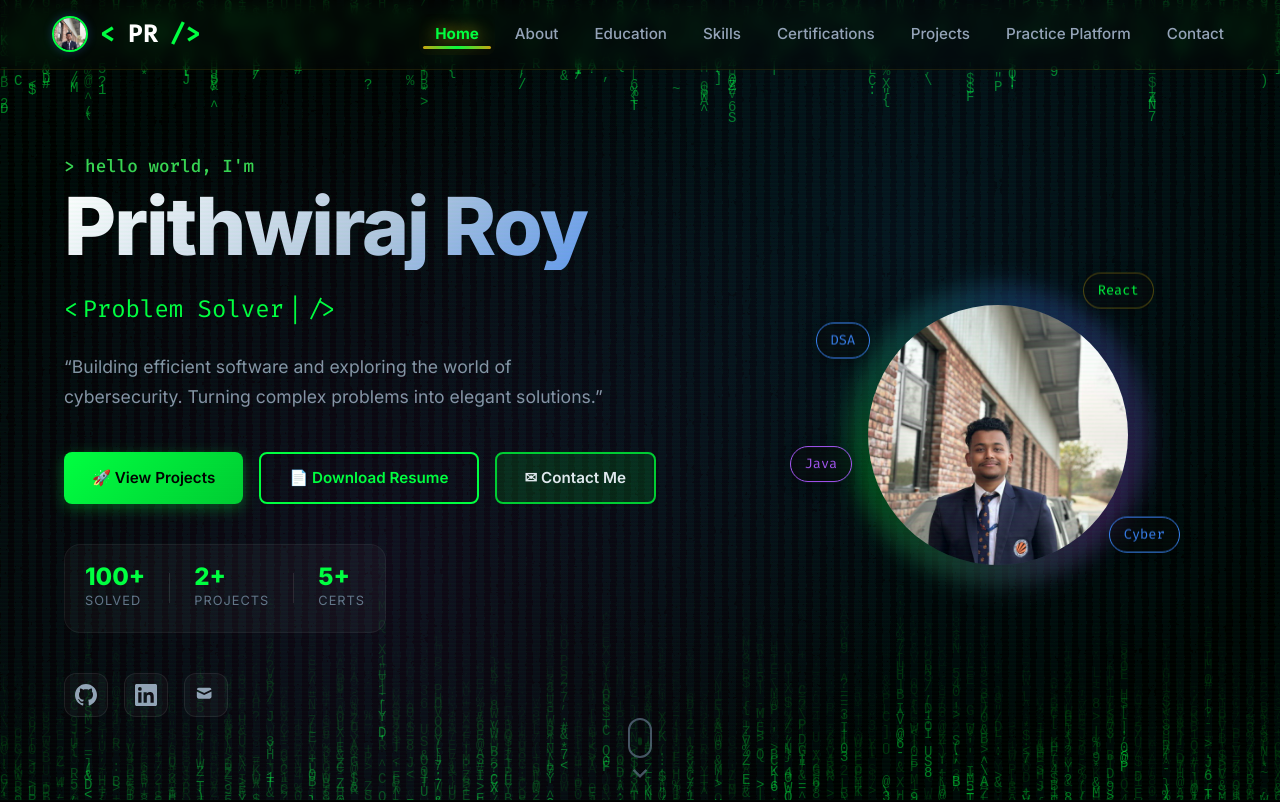
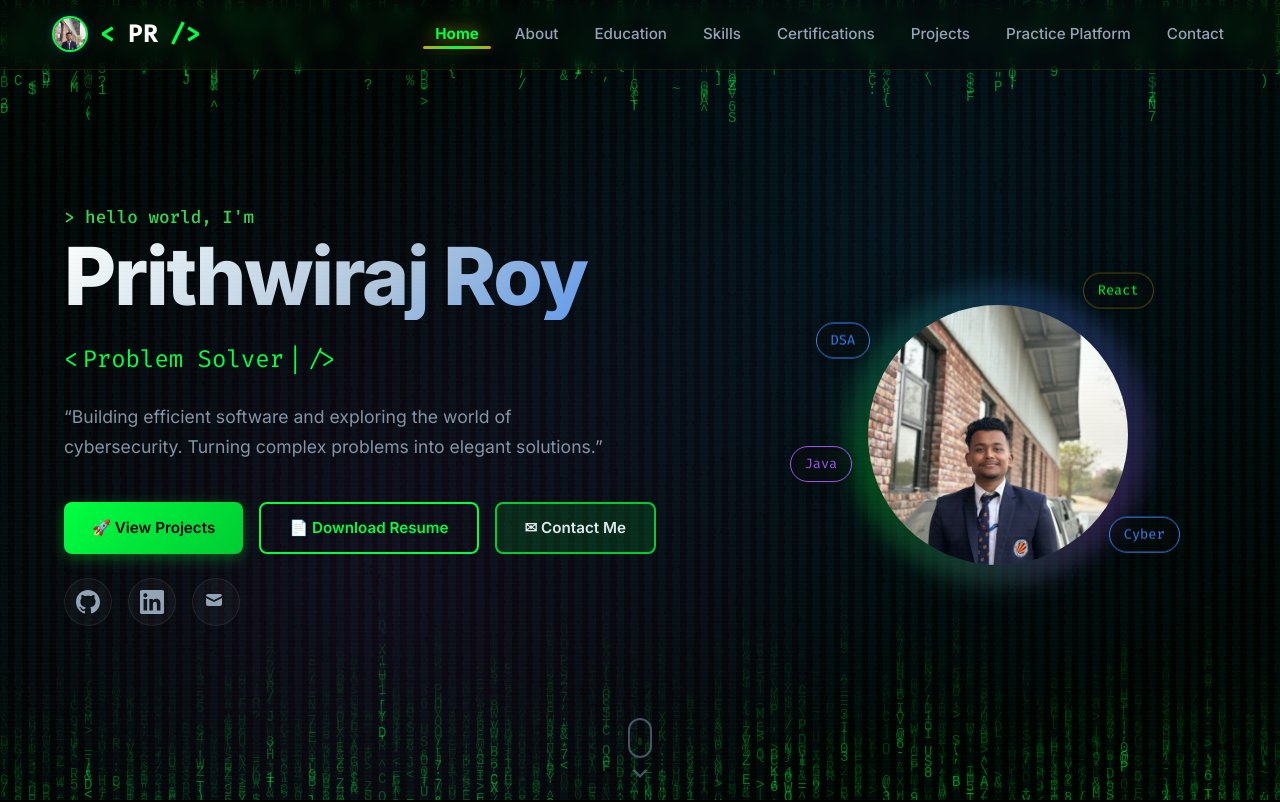
Before and after one commit to Prithwi0/protfolio, a React (Vite) app in the folder client/: page / in a window 1280 px wide. Shown: the top 802 px of the page. Built offline with nearby package versions, Linux system fonts and the light colour scheme.

Commit message:
UI: Remove stats and update social icons

```diff
--- a/client/src/components/Hero.css
+++ b/client/src/components/Hero.css
@@ -77,54 +77,19 @@
     opacity: 0.9;
 }
 
-/* Stats Section */
-.hero__stats {
+/* Actions */
+.hero__actions-container {
     display: flex;
+    flex-wrap: wrap;
     align-items: center;
     gap: 24px;
     margin-bottom: 40px;
-    padding: 20px;
-    background: rgba(255, 255, 255, 0.03);
-    backdrop-filter: blur(10px);
-    border-radius: 16px;
-    border: 1px solid rgba(255, 255, 255, 0.05);
-    width: fit-content;
-    animation: fadeInUp 1s ease-out 0.2s forwards;
-    opacity: 0;
 }
 
-.hero__stat {
-    display: flex;
-    flex-direction: column;
-    gap: 2px;
-}
-
-.hero__stat-value {
-    font-size: 1.5rem;
-    font-weight: 800;
-    color: var(--accent-primary);
-    line-height: 1;
-}
-
-.hero__stat-label {
-    font-size: 0.8rem;
-    color: var(--text-muted);
-    text-transform: uppercase;
-    letter-spacing: 1px;
-}
-
-.hero__stat-divider {
-    width: 1px;
-    height: 30px;
-    background: rgba(255, 255, 255, 0.1);
-}
-
-/* Actions */
 .hero__actions {
     display: flex;
     flex-wrap: wrap;
     gap: 16px;
-    margin-bottom: 40px;
 }
 
 /* Picture Visual & Floating Badges */
@@ -257,7 +222,6 @@
 .hero__social {
     display: flex;
     gap: 16px;
-    margin-top: 10px;
     animation: fadeInUp 1s ease-out 0.4s forwards;
     opacity: 0;
 }
@@ -266,9 +230,9 @@
     display: flex;
     align-items: center;
     justify-content: center;
-    width: 44px;
-    height: 44px;
-    border-radius: 12px;
+    width: 48px;
+    height: 48px;
+    border-radius: 50%;
     background: rgba(255, 255, 255, 0.03);
     border: 1px solid rgba(255, 255, 255, 0.08);
     color: var(--text-secondary);
--- a/client/src/components/Hero.jsx
+++ b/client/src/components/Hero.jsx
@@ -54,6 +54,7 @@
                     <p className="hero__tagline">
                         &ldquo;Building efficient software and exploring the world of cybersecurity. Turning complex problems into elegant solutions.&rdquo;
                     </p>
+                    <div className="hero__actions-container">
                         <div className="hero__actions">
                             <a href="#projects" className="btn btn-primary">
                                 🚀 View Projects
@@ -65,34 +66,17 @@
                                 ✉ Contact Me
                             </a>
                         </div>
-
-                    <div className="hero__stats">
-                        <div className="hero__stat">
-                            <span className="hero__stat-value">100+</span>
-                            <span className="hero__stat-label">Solved</span>
-                        </div>
-                        <div className="hero__stat-divider"></div>
-                        <div className="hero__stat">
-                            <span className="hero__stat-value">2+</span>
-                            <span className="hero__stat-label">Projects</span>
-                        </div>
-                        <div className="hero__stat-divider"></div>
-                        <div className="hero__stat">
-                            <span className="hero__stat-value">5+</span>
-                            <span className="hero__stat-label">Certs</span>
-                        </div>
-                    </div>
-
                         <div className="hero__social">
                             <a href="https://github.com/Prithwi0" target="_blank" rel="noopener noreferrer" className="hero__social-link" aria-label="GitHub">
-                            <svg viewBox="0 0 24 24" fill="currentColor" width="22" height="22"><path d="M12 0C5.37 0 0 5.37 0 12c0 5.3 3.438 9.8 8.205 11.385.6.113.82-.258.82-.577 0-.285-.01-1.04-.015-2.04-3.338.724-4.042-1.61-4.042-1.61-.546-1.387-1.333-1.756-1.333-1.756-1.09-.745.083-.729.083-.729 1.205.084 1.838 1.236 1.838 1.236 1.07 1.835 2.807 1.305 3.492.998.108-.776.417-1.305.76-1.605-2.665-.3-5.466-1.332-5.466-5.93 0-1.31.465-2.38 1.235-3.22-.135-.303-.54-1.523.105-3.176 0 0 1.005-.322 3.3 1.23.96-.267 1.98-.399 3-.405 1.02.006 2.04.138 3 .405 2.28-1.552 3.285-1.23 3.285-1.23.645 1.653.24 2.873.12 3.176.765.84 1.23 1.91 1.23 3.22 0 4.61-2.805 5.625-5.475 5.92.42.36.81 1.096.81 2.22 0 1.606-.015 2.896-.015 3.286 0 .315.21.69.825.57C20.565 21.795 24 17.295 24 12c0-6.63-5.37-12-12-12z" /></svg>
+                                <svg viewBox="0 0 24 24" fill="currentColor" width="24" height="24"><path d="M12 0C5.37 0 0 5.37 0 12c0 5.3 3.438 9.8 8.205 11.385.6.113.82-.258.82-.577 0-.285-.01-1.04-.015-2.04-3.338.724-4.042-1.61-4.042-1.61-.546-1.387-1.333-1.756-1.333-1.756-1.09-.745.083-.729.083-.729 1.205.084 1.838 1.236 1.838 1.236 1.07 1.835 2.807 1.305 3.492.998.108-.776.417-1.305.76-1.605-2.665-.3-5.466-1.332-5.466-5.93 0-1.31.465-2.38 1.235-3.22-.135-.303-.54-1.523.105-3.176 0 0 1.005-.322 3.3 1.23.96-.267 1.98-.399 3-.405 1.02.006 2.04.138 3 .405 2.28-1.552 3.285-1.23 3.285-1.23.645 1.653.24 2.873.12 3.176.765.84 1.23 1.91 1.23 3.22 0 4.61-2.805 5.625-5.475 5.92.42.36.81 1.096.81 2.22 0 1.606-.015 2.896-.015 3.286 0 .315.21.69.825.57C20.565 21.795 24 17.295 24 12c0-6.63-5.37-12-12-12z" /></svg>
                             </a>
                             <a href="https://www.linkedin.com/in/prithwiraj-roy/" target="_blank" rel="noopener noreferrer" className="hero__social-link" aria-label="LinkedIn">
-                            <svg viewBox="0 0 24 24" fill="currentColor" width="22" height="22"><path d="M20.447 20.452h-3.554v-5.569c0-1.328-.027-3.037-1.852-3.037-1.853 0-2.136 1.445-2.136 2.939v5.667H9.351V9h3.414v1.561h.046c.477-.9 1.637-1.85 3.37-1.85 3.601 0 4.267 2.37 4.267 5.455v6.286zM5.337 7.433a2.062 2.062 0 01-2.063-2.065 2.064 2.064 0 112.063 2.065zm1.782 13.019H3.555V9h3.564v11.452zM22.225 0H1.771C.792 0 0 .774 0 1.729v20.542C0 23.227.792 24 1.771 24h20.451C23.2 24 24 23.227 24 22.271V1.729C24 .774 23.2 0 22.222 0h.003z" /></svg>
+                                <svg viewBox="0 0 24 24" fill="currentColor" width="24" height="24"><path d="M20.447 20.452h-3.554v-5.569c0-1.328-.027-3.037-1.852-3.037-1.853 0-2.136 1.445-2.136 2.939v5.667H9.351V9h3.414v1.561h.046c.477-.9 1.637-1.85 3.37-1.85 3.601 0 4.267 2.37 4.267 5.455v6.286zM5.337 7.433a2.062 2.062 0 01-2.063-2.065 2.064 2.064 0 112.063 2.065zm1.782 13.019H3.555V9h3.564v11.452zM22.225 0H1.771C.792 0 0 .774 0 1.729v20.542C0 23.227.792 24 1.771 24h20.451C23.2 24 24 23.227 24 22.271V1.729C24 .774 23.2 0 22.222 0h.003z" /></svg>
                             </a>
                             <a href="mailto:suklar999@gmail.com" className="hero__social-link" aria-label="Email">
-                            <svg viewBox="0 0 24 24" fill="currentColor" width="22" height="22"><path d="M2.003 5.884L10 9.882l7.997-3.998A2 2 0 0016 4H4a2 2 0 00-1.997 1.884z"/><path d="M18 8.118l-8 4-8-4V14a2 2 0 002 2h12a2 2 0 002-2V8.118z"/></svg>
+                                <svg viewBox="0 0 24 24" fill="currentColor" width="24" height="24"><path d="M2.003 5.884L10 9.882l7.997-3.998A2 2 0 0016 4H4a2 2 0 00-1.997 1.884z"/><path d="M18 8.118l-8 4-8-4V14a2 2 0 002 2h12a2 2 0 002-2V8.118z"/></svg>
                             </a>
+                        </div>
                     </div>
                 </div>
 
```
Lines whose indentation alone changed are shown as unchanged.
